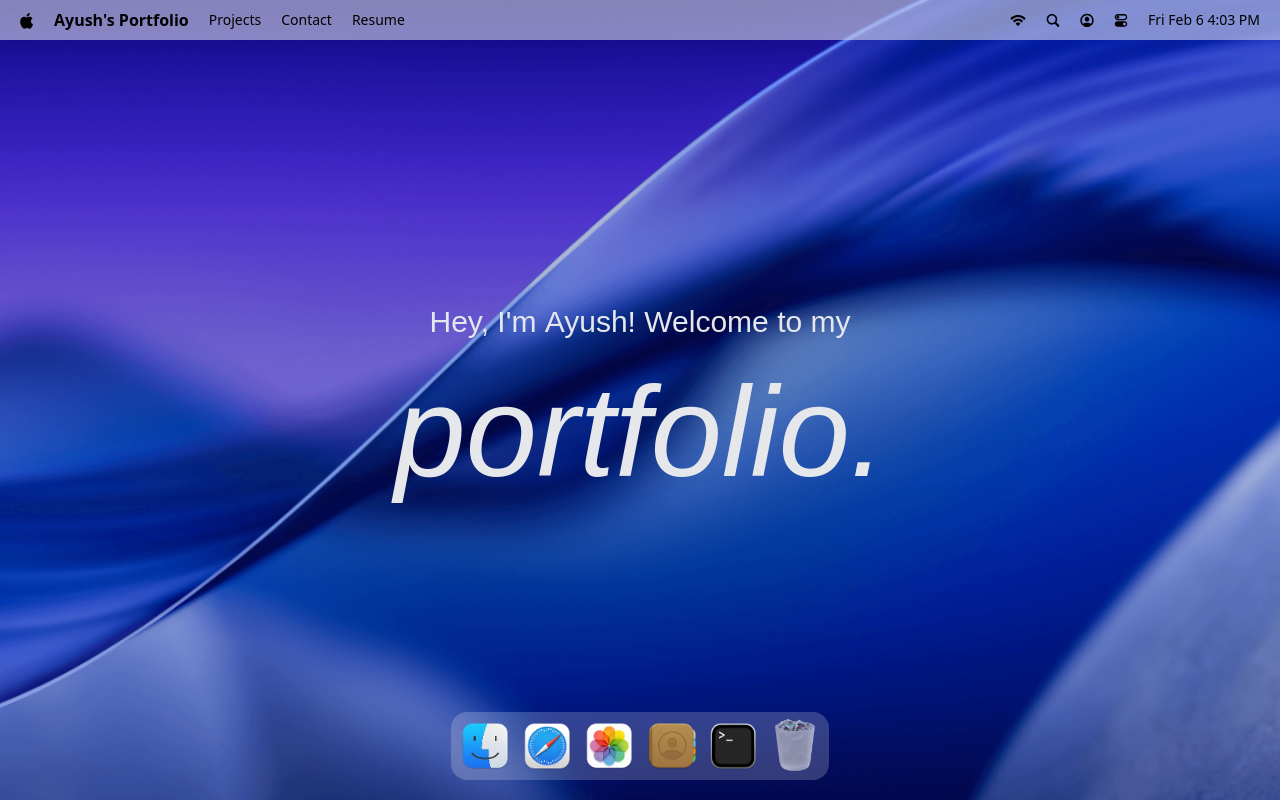
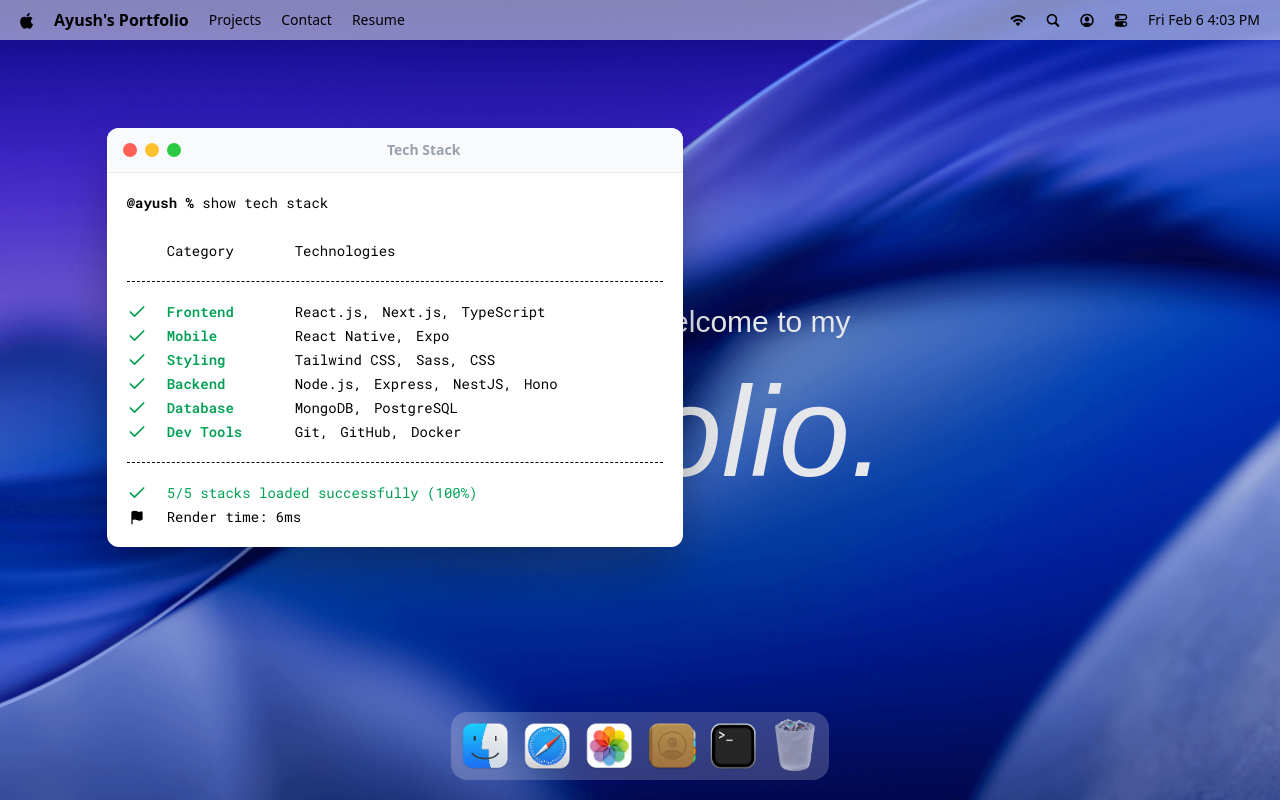
Before and after one commit to TROGER-VU/portfolio, a React (Vite) app: page / in a window 1280 px wide. Both pictures are taken after a click on the button 733 px from the left and 746 px from the top of the page. Built offline with nearby package versions, Linux system fonts and the light colour scheme; a web font is replaced by a local one.

Commit message:
implement a hoc for managing window states and add the first window - terminal

```diff
--- a/src/App.jsx
+++ b/src/App.jsx
@@ -1,4 +1,9 @@
+import { Draggable } from "gsap/Draggable";
+import gsap from "gsap";
+gsap.registerPlugin(Draggable);
+
 import { Dock, Navbar, Welcome } from "#components"
+import { Terminal } from "#windows";
 
 const App = () => {
   return (
@@ -6,6 +11,8 @@ const App = () => {
       <Navbar/>
       <Welcome/>
       <Dock/>
+
+      <Terminal/>
     </main>
   )
 }
--- /dev/null
+++ b/src/components/WindowControls.jsx
@@ -0,0 +1,15 @@
+import useWindowStore from '#store/window'
+import React from 'react'
+
+const WindowControls = ({ target }) => {
+    const { closeWindow } = useWindowStore();
+  return (
+    <div id='window-controls'>
+        <div className='close' onClick={() => closeWindow(target)}/>
+        <div className='minimize'/>
+        <div className='maximize'/>
+    </div>
+  )
+}
+
+export default WindowControls
--- a/src/components/index.js
+++ b/src/components/index.js
@@ -1,5 +1,6 @@
 import Navbar from "./Navbar";
 import Welcome from "./Welcome";
 import Dock from "./Dock";
+import WindowControls from "./WindowControls";
 
-export {Navbar, Welcome, Dock};
+export {Navbar, Welcome, Dock, WindowControls};
--- /dev/null
+++ b/src/hoc/WindowWrapper.jsx
@@ -0,0 +1,54 @@
+import useWindowStore from "#store/window"
+import { useGSAP } from "@gsap/react";
+import gsap from "gsap";
+import { Draggable } from "gsap/Draggable";
+import { useLayoutEffect, useRef } from "react";
+
+const WindowWrapper = (Component, windowKey) => {
+    const Wrapped = (props) => {
+        const { focusWindow, windows } = useWindowStore();
+        const { isOpen, zIndex } = windows[windowKey];
+        const ref = useRef(null);
+
+        useGSAP(() => {
+            const el = ref.current;
+            if(!el || !isOpen) return;
+
+            el.style.display = "block";
+
+            gsap.fromTo(el,
+                {scale: 0.8, opacity: 0, y: 40},
+                {scale: 1, opacity: 1, y: 0, duration: 0.4, ease: 'power3.out'},
+            )
+        }, [isOpen]);
+
+        useGSAP(() => {
+            const el = ref.current;
+            if(!el) return;
+           const [instance] = Draggable.create(el, {onPress: () => focusWindow(windowKey)})
+
+           return () => instance.kill();
+        }, []);
+
+        useLayoutEffect(() => {
+            const el = ref.current;
+            if(!el) return;
+            el.style.display = isOpen ? "block" : "none";
+        }, [isOpen]);
+
+        return (
+        <section
+            id={windowKey}
+            ref={ref}
+            style={{ zIndex }} className="absolute">
+                <Component {...props}/>
+        </section>
+        )
+    }
+
+    Wrapped.displayName = `WindowWrapper(${Component.displayName || Component.name || "Component"})`;
+
+  return Wrapped;
+}
+
+export default WindowWrapper
--- a/src/store/window.js
+++ b/src/store/window.js
@@ -25,7 +25,7 @@ const useWindowStore = create(immer((set) => ({
 
     focusWindow: (windowKey) => set((state) => {
         const win = state.windows[windowKey];
-        if(!win) return;
+        // if(!win) return;
         win.zIndex = state.nextZIndex++;
     })
 })))
--- /dev/null
+++ b/src/windows/Terminal.jsx
@@ -0,0 +1,57 @@
+import { WindowControls } from '#components';
+import { techStack } from '#constants';
+import WindowWrapper from '#hoc/WindowWrapper'
+import { Check, Flag } from 'lucide-react';
+import React from 'react'
+
+const Terminal = () => {
+  return (
+    <>
+        <div id='window-header'>
+            <WindowControls target="terminal"/>
+            <h2>Tech Stack</h2>
+        </div>
+
+        <div className='techstack'>
+            <p>
+                <span className='font-bold'>@ayush % </span>
+                show tech stack
+            </p>
+            <div className='label'>
+                <p className='w-32'>Category</p>
+                <p>Technologies</p>
+            </div>
+
+            <ul className='content'>
+                {
+                    techStack.map(({category, items}) => (
+                        <li key={category} className='flex items-center'>
+                            <Check className='check' size={20}/>
+                            <h3>{category}</h3>
+                            <ul>
+                                {items.map((item, i) => (
+                                    <li key={i}>{item}{i < items.length-1 ? "," : ""}</li>
+                                ))}
+                            </ul>
+                        </li>
+                    ))
+                }
+
+            </ul>
+            <div className='footnote'>
+                <p>
+                <Check size={20}/> 5/5 stacks loaded successfully (100%)
+                </p>
+                <p className='text-black'>
+                    <Flag size={15} fill='black'/>
+                    Render time: 6ms
+                </p>
+            </div>
+        </div>
+    </>
+  )
+}
+
+const TerminalWindow = WindowWrapper(Terminal, 'terminal');
+
+export default TerminalWindow
--- /dev/null
+++ b/src/windows/index.js
@@ -0,0 +1,3 @@
+import Terminal from "./Terminal";
+
+export {Terminal};
```
